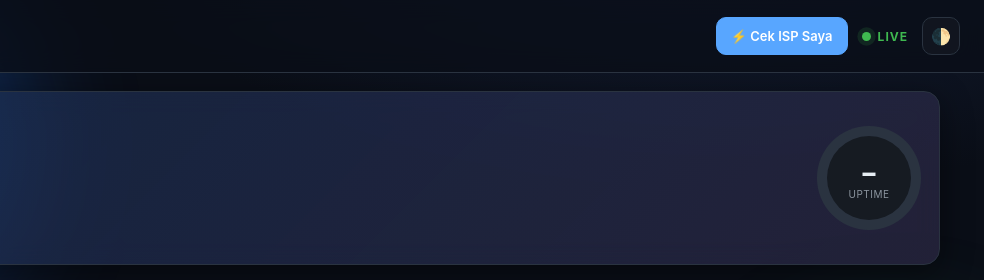
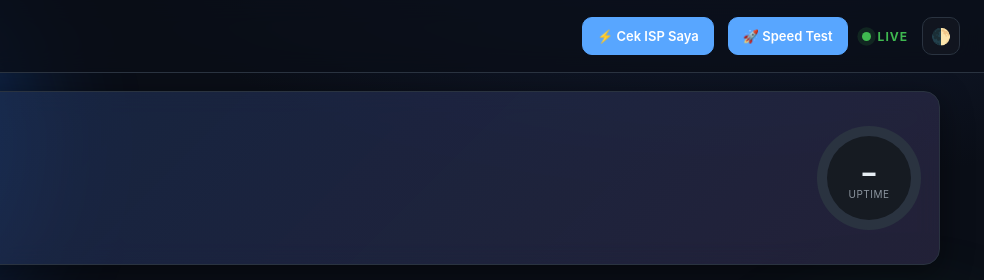
Before and after one commit to puki-sehjahtera-bit/isp-monitor, a website: page public/index.html in a window 1280 px wide. Shown: the top 280 px of the page, 296-1280 px from the left. Drawn offline with nearby package versions, Linux system fonts and the light colour scheme; no server answers.

Commit message:
feat: add Speed Test nav link to pingboard

```diff
--- a/public/index.html
+++ b/public/index.html
@@ -42,6 +42,7 @@ if ('serviceWorker' in navigator) {
   </div>
   <div class="head-right">
     <a href="/pingboard" class="pingboard-link" title="Cek latensi ISP kamu">⚡ Cek ISP Saya</a>
+    <a href="/ping-dashboard.html" class="pingboard-link" title="Speed Test dari perangkat kamu">🚀 Speed Test</a>
     <!-- Admin panel tetap di server API (butuh token + akses tulis) -->
     <div class="live"><span class="dot pulse" id="live-dot"></span><span id="live-txt">LIVE</span></div>
     <button id="theme-toggle" class="icon-btn" title="Light / Dark">🌓</button>
```
